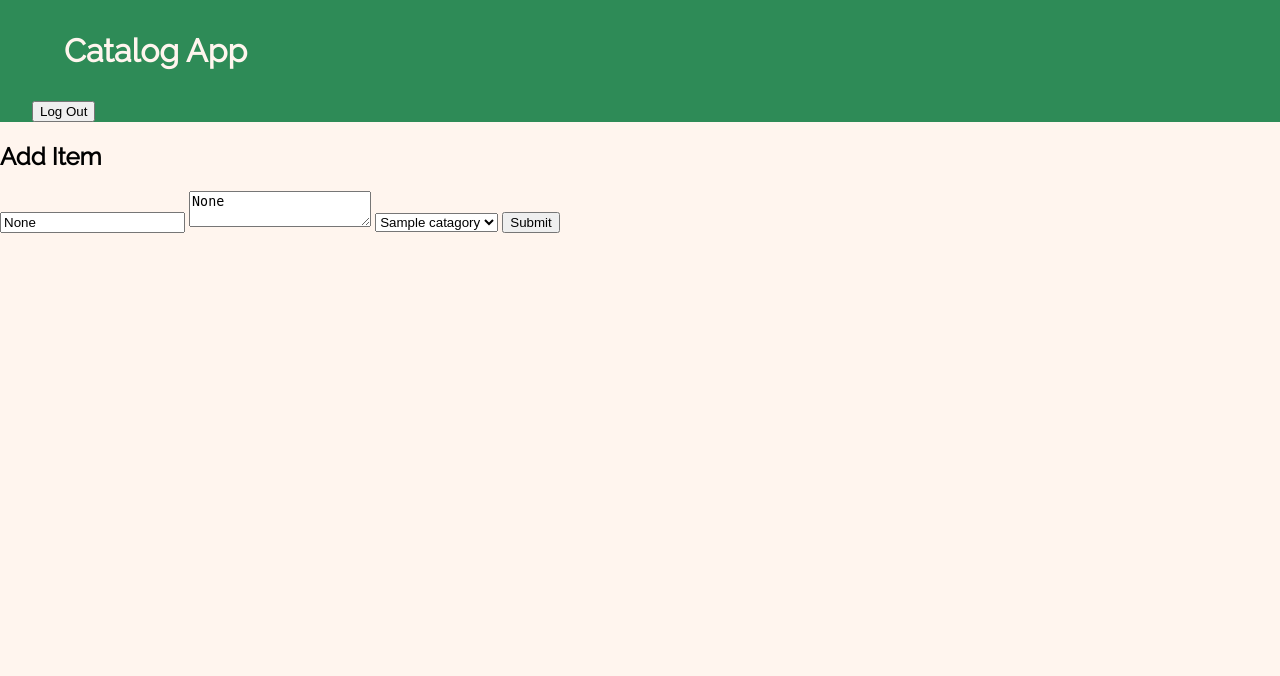
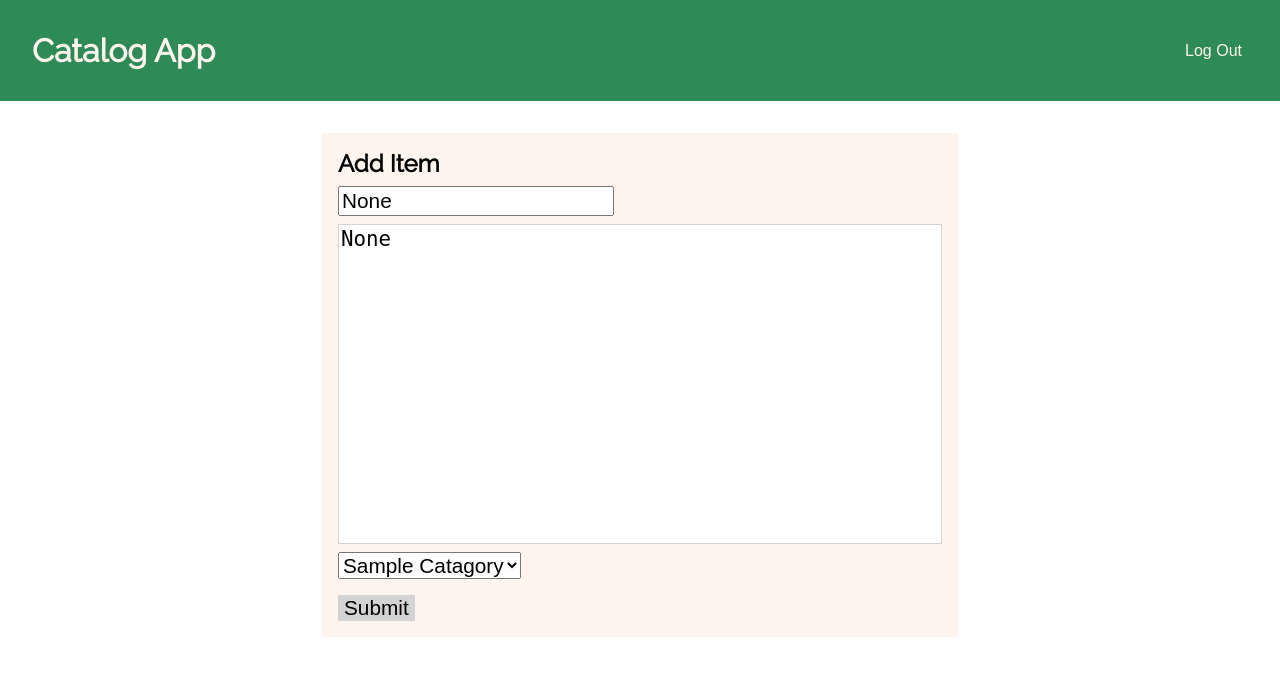
Before and after one commit to alamastor/udacity-catalog, a Flask app: page /catalog/create_item in a window 1280 px wide. Shown: the top 676 px of the page. Run offline with Flask 2, Linux system fonts and the light colour scheme; the visitor is signed in with stand-in values (Sample User, id 1); tables that the repository leaves empty hold one stand-in row (values such as "Sample post").

Commit message:
feat: Add styling

```diff
--- a/app/static/style.css
+++ b/app/static/style.css
@@ -4,12 +4,30 @@
 
 body {
   margin: 0;
-  background-color: seashell;
+  background-color: white;
 }
 
 header {
-  padding: 0 2em;
+  padding: 0;
   background-color: seagreen;
+  display: flex;
+}
+
+.nav-padder {
+  margin-left: auto;
+}
+
+.nav-button {
+  height: 100%;
+  margin: auto 2rem;
+  border: none;
+  background-color: seagreen;
+  color: seashell;
+  font-size: 1rem;
+}
+.nav-button:hover {
+  color: darkolivegreen;
+  cursor: pointer;
 }
 
 h1 {
@@ -21,15 +39,24 @@
 h2 {
   text-transform: capitalize;
   width: 80%;
+  margin: 0;
 }
 
 main {
+  max-width: 700px;
+  margin: 0 auto;
+}
+
+.container {
   display: flex;
   justify-content: space-between;
 }
 
 section {
-  margin: 0 auto;
+  background-color: seashell;
+  margin: 2rem;
+  width: 100%;
+  padding: 1rem;
 }
 
 ul {
@@ -38,15 +65,43 @@
   text-transform: capitalize;
 }
 
-.item-header {
-  margin: 1em 10%;
-}
-
-p {
-  width: 80%;
-  margin: auto 10%;
-}
-
 a {
   color: seagreen;
 }
+
+.text-input {
+  display: block;
+  margin: 0.5rem 0;
+  font-size: 1.3rem;
+}
+
+.textarea-input {
+  display: block;
+  border-color: lightgray;
+  max-width: 100%;
+  width: 100%;
+  height: 20rem;
+  margin: 0.5rem 0;
+  box-sizing: border-box;
+  font-size: 1.3rem;
+  resize: none;
+}
+
+.select-input {
+  display: block;
+  margin: 0.5rem 0;
+  font-size: 1.3rem;
+  text-transform: capitalize;
+}
+
+.button-input {
+  display: block;
+  margin-top: 1rem;
+  font-size: 1.3rem;
+  border: none;
+  background-color: lightgray;
+}
+.button-input:hover {
+  background-color: gray;
+  cursor: pointer;
+}
--- a/app/templates/add_item.html
+++ b/app/templates/add_item.html
@@ -1,6 +1,8 @@
 {% extends "base.html" %}
 {% block content %}
-  <h2>Add Item</h2>
-  {% from 'forms.html' import item_form %}
-  {{ item_form(catagories, values=values, errors=errors) }}
+  <section>
+    <h2>Add Item</h2>
+    {% from 'forms.html' import item_form %}
+    {{ item_form(catagories, values=values, errors=errors) }}
+  </section>
 {% endblock %}
--- a/app/templates/forms.html
+++ b/app/templates/forms.html
@@ -1,10 +1,19 @@
 {% macro item_form(catagories, values=None, errors=None) -%}
   <form class="item-form" method="POST">
-    <input type="text" name="name" value="{{ values.get('name') }}" /> {% if errors %}
+    <input
+      class="text-input"
+      type="text"
+      name="name"
+      value="{{ values.get('name') }}"
+    />
+    {% if errors %}
       <span class="error">{{ errors['name'] }}</span>
     {% endif %}
-    <textarea name="description">{{ values.get('description') }}</textarea>
-    <select name="catagory">
+    <textarea
+      class="textarea-input"
+      name="description"
+    >{{ values.get('description') }}</textarea>
+    <select class="select-input" name="catagory">
       {% for catagory in catagories %}
           {% if catagory == values.get('catagory') %}
             <option value="{{ catagory }}" selected>{{ catagory }}</option>
@@ -13,6 +22,6 @@
           {% endif %}
       {% endfor %}
     </select>
-    <button type="submit">Submit</button>
+    <button class="button-input" type="submit">Submit</button>
   </form>
 {%- endmacro %}
```
Also changed, not shown: app/templates/delete_item.html (+10 -4 lines), app/templates/edit_item.html (+5 -3 lines), app/templates/item.html (+8 -2 lines).
